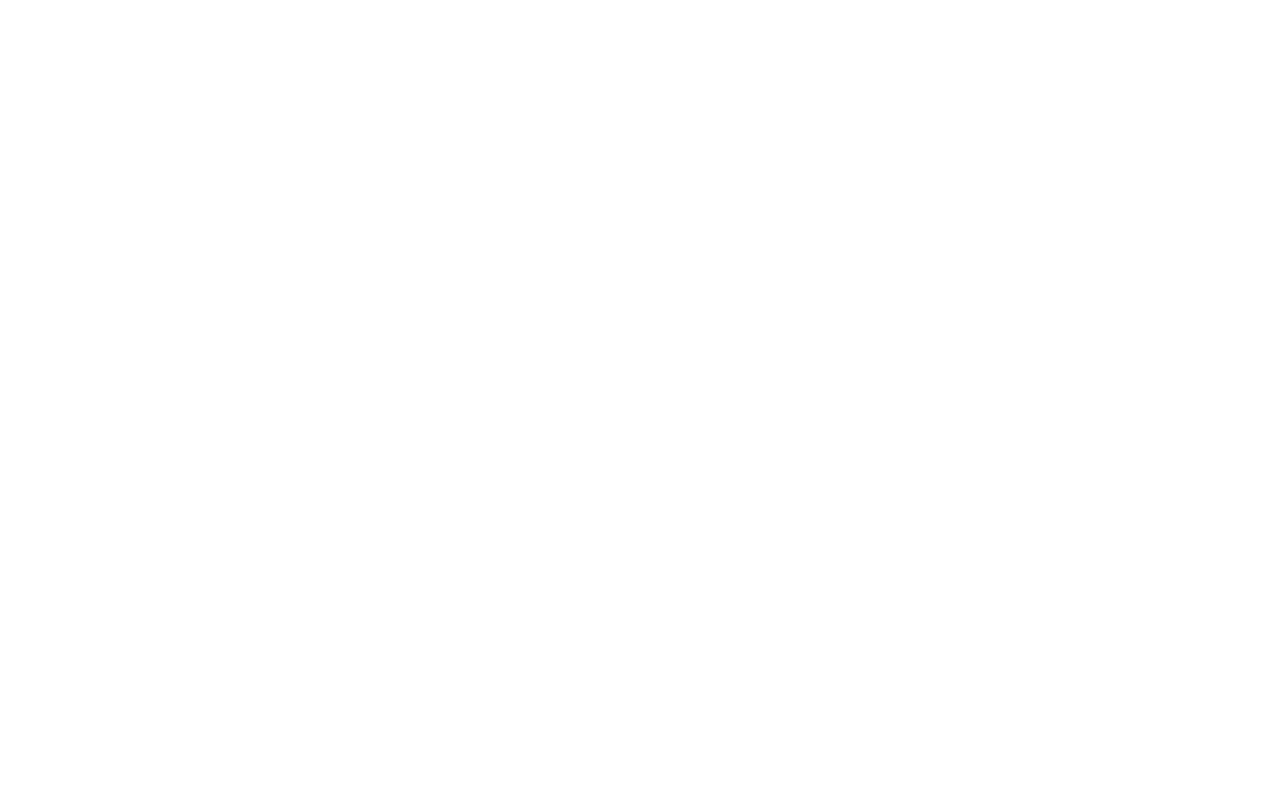
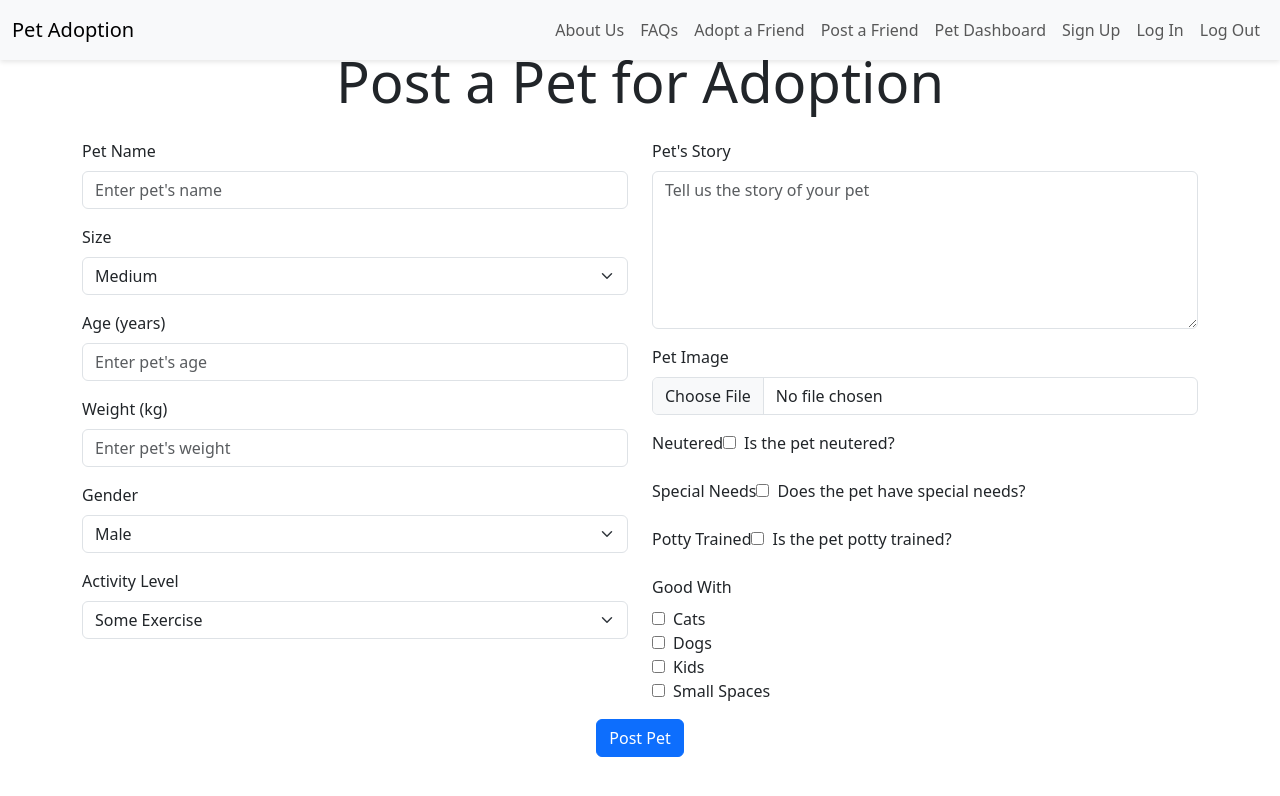
Before and after one commit to victorialamelo/pet-adoption, a React (Vite) app in the folder adoption/client/: page /userdashboard in a window 1280 px wide. Before the commit this address had no page. Shown: the top 796 px of the page. Built offline with nearby package versions, Linux system fonts and the light colour scheme.

Commit message:
created components and route link

```diff
--- a/adoption/client/src/App.jsx
+++ b/adoption/client/src/App.jsx
@@ -6,6 +6,7 @@
 import PetListPage from "./pages/PetListPage";
 import PetDetailsPage from "./pages/PetDetailsPage";
 import PostPetPage from "./pages/PostPetPage";
+import UserDashboard from "./pages/UserDashboard";
 import "./App.css";
 
 export default function App() {
@@ -18,6 +19,7 @@
       <Route path="/petlist" element={<PetListPage />} />
       <Route path="/petdetails" element={<PetDetailsPage />} />
       <Route path="/postpet" element={<PostPetPage />} />
+      <Route path="/userdashboard" element={<UserDashboard />} />
     </Routes>
   );
 }
--- a/adoption/client/src/components/NavBar.jsx
+++ b/adoption/client/src/components/NavBar.jsx
@@ -25,13 +25,16 @@
               <Link className="nav-link" to="/signup">FAQs</Link>
             </li>
             <li className="nav-item">
-              <Link className="nav-link" to="/signup">Sign Up</Link>
-            </li>
-            <li className="nav-item">
               <Link className="nav-link" to="/petlist">Adopt a Friend</Link>
             </li>
             <li className="nav-item">
               <Link className="nav-link" to="/postpet">Post a Friend</Link>
+            </li>
+            <li className="nav-item">
+              <Link className="nav-link" to="/userdashboard">Pet Dashboard</Link>
+            </li>
+            <li className="nav-item">
+              <Link className="nav-link" to="/signup">Sign Up</Link>
             </li>
             <li className="nav-item">
               <Link className="nav-link" to="/login">Log In</Link>
--- /dev/null
+++ b/adoption/client/src/pages/UserDashboard.jsx
@@ -0,0 +1,264 @@
+import { useState } from "react";
+import { Link } from 'react-router';
+import NavBar from '../components/NavBar'
+import "../App.css"
+
+export default function UserDashboard() {
+  const [petDetails, setPetDetails] = useState({
+    name: "",
+    size: "medium",
+    age: "",
+    weight: "",
+    gender: "male",
+    activity: "some exercise",
+    neutered: false,
+    specialNeeds: false,
+    pottyTrained: false,
+    goodWith: [],
+    story: "",
+    image: "",
+  });
+
+  // Handle form input changes
+  const handleChange = (e) => {
+    const { name, value, type, checked } = e.target;
+    setPetDetails((prevDetails) => ({
+      ...prevDetails,
+      [name]: type === "checkbox" ? checked : value,
+    }));
+  };
+
+  const handleGoodWithChange = (e) => {
+    const { value, checked } = e.target;
+    setPetDetails((prevDetails) => {
+      const newGoodWith = checked
+        ? [...prevDetails.goodWith, value]
+        : prevDetails.goodWith.filter((item) => item !== value);
+      return { ...prevDetails, goodWith: newGoodWith };
+    });
+  };
+
+  const handleSubmit = (e) => {
+    e.preventDefault();
+    // Handle form submission (e.g., save the pet details)
+    alert("Pet posted successfully!");
+  };
+
+return (
+    <>
+      <NavBar />
+
+      <section className="my-5">
+        <div className="container">
+          <h1 className="display-4 text-center mb-4">Post a Pet for Adoption</h1>
+
+          <form onSubmit={handleSubmit}>
+            <div className="row">
+              {/* Left Column: Pet Details */}
+              <div className="col-md-6">
+                <div className="mb-3">
+                  <label htmlFor="name" className="form-label">Pet Name</label>
+                  <input
+                    type="text"
+                    className="form-control"
+                    id="name"
+                    name="name"
+                    placeholder="Enter pet's name"
+                    value={petDetails.name}
+                    onChange={handleChange}
+                  />
+                </div>
+
+                <div className="mb-3">
+                  <label htmlFor="size" className="form-label">Size</label>
+                  <select
+                    className="form-select"
+                    id="size"
+                    name="size"
+                    value={petDetails.size}
+                    onChange={handleChange}
+                  >
+                    <option value="extra small">Extra Small</option>
+                    <option value="small">Small</option>
+                    <option value="medium">Medium</option>
+                    <option value="large">Large</option>
+                    <option value="extra large">Extra Large</option>
+                  </select>
+                </div>
+
+                <div className="mb-3">
+                  <label htmlFor="age" className="form-label">Age (years)</label>
+                  <input
+                    type="number"
+                    className="form-control"
+                    id="age"
+                    name="age"
+                    value={petDetails.age}
+                    onChange={handleChange}
+                    placeholder="Enter pet's age"
+                  />
+                </div>
+
+                <div className="mb-3">
+                  <label htmlFor="weight" className="form-label">Weight (kg)</label>
+                  <input
+                    type="number"
+                    className="form-control"
+                    id="weight"
+                    name="weight"
+                    value={petDetails.weight}
+                    onChange={handleChange}
+                    placeholder="Enter pet's weight"
+                  />
+                </div>
+
+                <div className="mb-3">
+                  <label htmlFor="gender" className="form-label">Gender</label>
+                  <select
+                    className="form-select"
+                    id="gender"
+                    name="gender"
+                    value={petDetails.gender}
+                    onChange={handleChange}
+                  >
+                    <option value="male">Male</option>
+                    <option value="female">Female</option>
+                    <option value="unknown">Unknown</option>
+                  </select>
+                </div>
+
+                <div className="mb-3">
+                  <label htmlFor="activity" className="form-label">Activity Level</label>
+                  <select
+                    className="form-select"
+                    id="activity"
+                    name="activity"
+                    value={petDetails.activity}
+                    onChange={handleChange}
+                  >
+                    <option value="keep me inside">Keep Me Inside</option>
+                    <option value="sleepy">Sleepy</option>
+                    <option value="some exercise">Some Exercise</option>
+                    <option value="lots of exercise">Lots of Exercise</option>
+                  </select>
+                </div>
+              </div>
+
+              {/* Right Column: Pet's Story, Image, and Boolean Inputs */}
+              <div className="col-md-6">
+                <div className="mb-3">
+                  <label htmlFor="story" className="form-label">Pet's Story</label>
+                  <textarea
+                    className="form-control"
+                    id="story"
+                    name="story"
+                    rows="6"
+                    value={petDetails.story}
+                    onChange={handleChange}
+                    placeholder="Tell us the story of your pet"
+                  />
+                </div>
+
+                <div className="mb-3">
+                  <label htmlFor="image" className="form-label">Pet Image</label>
+                  <input
+                    type="file"
+                    className="form-control"
+                    id="image"
+                    name="image"
+                    onChange={handleChange}
+                  />
+                </div>
+
+                <div className="mb-3">
+                  <label htmlFor="neutered" className="form-label">Neutered</label>
+                  <input
+                    type="checkbox"
+                    id="neutered"
+                    name="neutered"
+                    checked={petDetails.neutered}
+                    onChange={handleChange}
+                  />
+                  <span className="ms-2">Is the pet neutered?</span>
+                </div>
+
+                <div className="mb-3">
+                  <label htmlFor="specialNeeds" className="form-label">Special Needs</label>
+                  <input
+                    type="checkbox"
+                    id="specialNeeds"
+                    name="specialNeeds"
+                    checked={petDetails.specialNeeds}
+                    onChange={handleChange}
+                  />
+                  <span className="ms-2">Does the pet have special needs?</span>
+                </div>
+
+                <div className="mb-3">
+                  <label htmlFor="pottyTrained" className="form-label">Potty Trained</label>
+                  <input
+                    type="checkbox"
+                    id="pottyTrained"
+                    name="pottyTrained"
+                    checked={petDetails.pottyTrained}
+                    onChange={handleChange}
+                  />
+                  <span className="ms-2">Is the pet potty trained?</span>
+                </div>
+
+                <div className="mb-3">
+                  <label className="form-label">Good With</label>
+                  <div>
+                    <input
+                      type="checkbox"
+                      id="goodWithCats"
+                      value="cats"
+                      checked={petDetails.goodWith.includes("cats")}
+                      onChange={handleGoodWithChange}
+                    />
+                    <label htmlFor="goodWithCats" className="ms-2">Cats</label>
+                  </div>
+                  <div>
+                    <input
+                      type="checkbox"
+                      id="goodWithDogs"
+                      value="dogs"
+                      checked={petDetails.goodWith.includes("dogs")}
+                      onChange={handleGoodWithChange}
+                    />
+                    <label htmlFor="goodWithDogs" className="ms-2">Dogs</label>
+                  </div>
+                  <div>
+                    <input
+                      type="checkbox"
+                      id="goodWithKids"
+                      value="kids"
+                      checked={petDetails.goodWith.includes("kids")}
+                      onChange={handleGoodWithChange}
+                    />
+                    <label htmlFor="goodWithKids" className="ms-2">Kids</label>
+                  </div>
+                  <div>
+                    <input
+                      type="checkbox"
+                      id="goodWithSmallSpaces"
+                      value="small spaces"
+                      checked={petDetails.goodWith.includes("small spaces")}
+                      onChange={handleGoodWithChange}
+                    />
+                    <label htmlFor="goodWithSmallSpaces" className="ms-2">Small Spaces</label>
+                  </div>
+                </div>
+              </div>
+            </div>
+
+            {/* Submit Button */}
+            <div className="d-flex justify-content-center">
+              <button type="submit" className="btn btn-primary">Post Pet</button>
+            </div>
+          </form>
+        </div>
+      </section>
+    </>
+  );
+}
```
